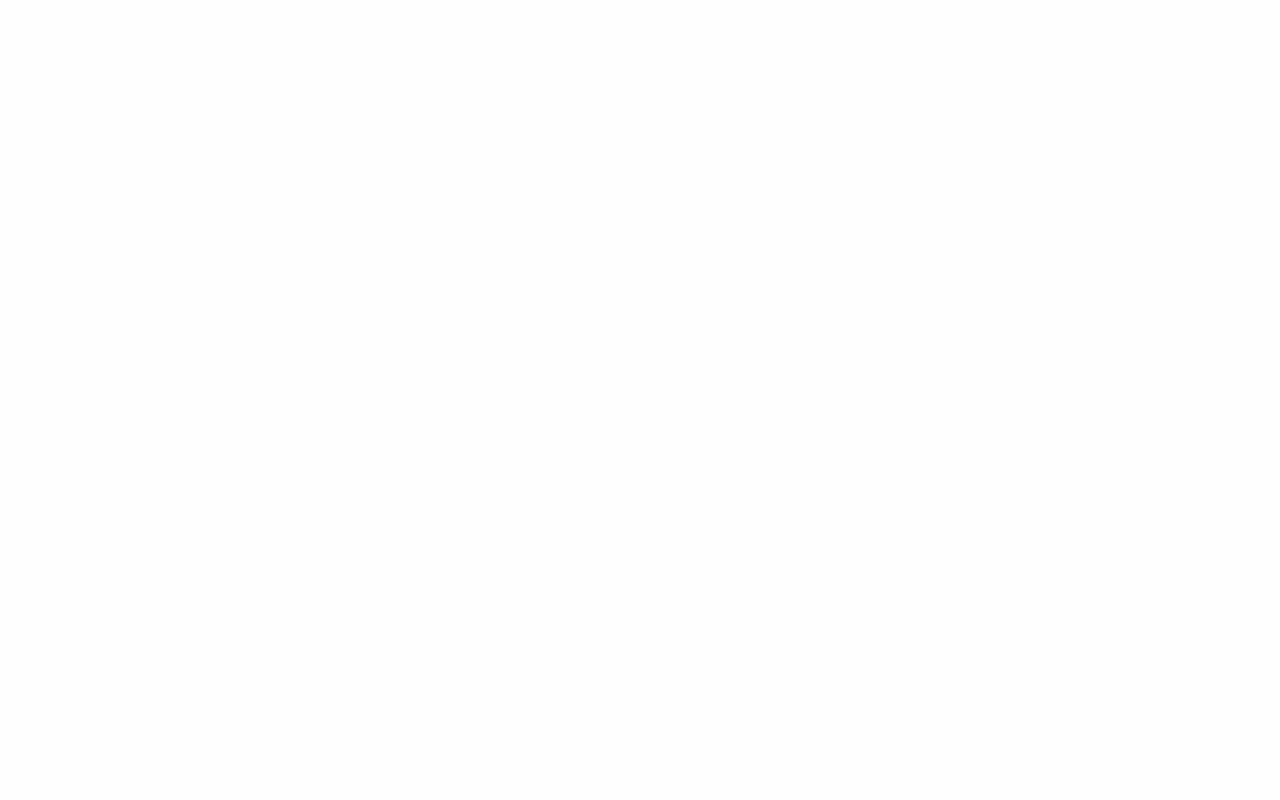
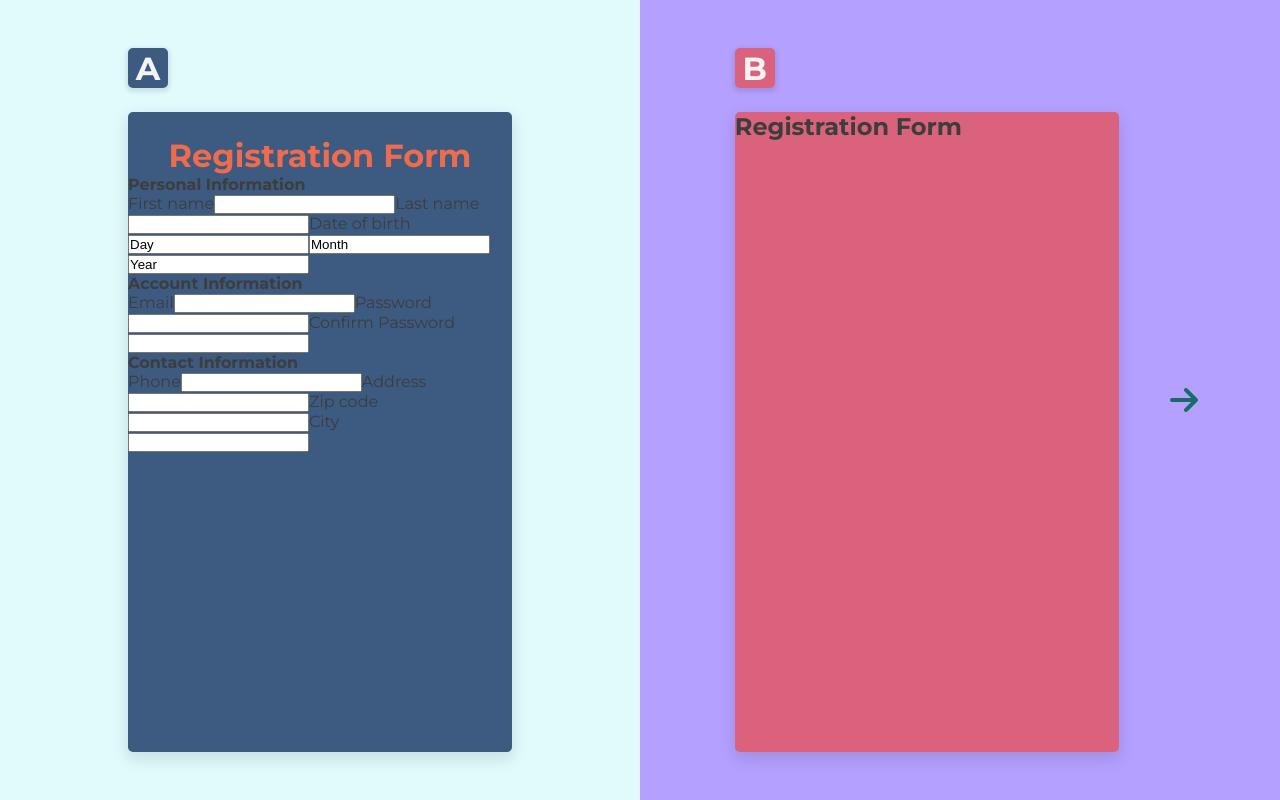
Before and after one commit to hansentim/examen-ui, a React (Create React App) app: page /test2 in a window 1280 px wide. Before the commit this address had no page. Built offline with nearby package versions, Linux system fonts and the light colour scheme.

Commit message:
added ny components and started design

```diff
--- a/src/App.js
+++ b/src/App.js
@@ -2,6 +2,8 @@
 //Components
 import Home from './pages/Home';
 import Form from './pages/Form';
+import Test2 from './pages/Test2';
+import Test3 from './pages/Test3';
 import EndPage from './pages/Endpage';
 //Styles
 import GlobalStyles from './components/GlobalStyles';
@@ -17,6 +19,8 @@
         <Routes key={location.pathname} location={location}>
           <Route path="/" element={<Home />} />
           <Route path="/form" element={<Form />} />
+          <Route path="/test2" element={<Test2 />} />
+          <Route path="/test3" element={<Test3 />} />
           <Route path="/thanks" element={<EndPage />} />
         </Routes>
       </AnimatePresence>
--- /dev/null
+++ b/src/pages/Test2.js
@@ -0,0 +1,177 @@
+import { useNavigate } from 'react-router-dom';
+//Styles & Animation
+import styled from 'styled-components';
+import { motion } from 'framer-motion';
+import AnimatedPage from '../components/AnimatedPage';
+
+const Test2 = () => {
+  const navigate = useNavigate();
+  return (
+    <AnimatedPage>
+      <StyledForm>
+        <div className="a-container">
+          <div className="formBox">
+            <div className="letterBox">A</div>
+            <FormCard1>
+                <h2 className='formTitle'>Registration Form</h2>
+                <div className='personalinfo'>
+
+                    <form action="">
+                        <h4>Personal Information</h4>
+                        <label>First name</label>
+                        <input type="text"></input>
+                        <label>Last name</label>
+                        <input type="text"></input>
+                        <label>Date of birth</label>
+                        <input type="text" value="Day"></input>
+                        <input type="text" value="Month"></input>
+                        <input type="text" value="Year"></input>
+                        <h4>Account Information</h4>
+                        <label>Email</label>
+                        <input type="email"></input>
+                        <label>Password</label>
+                        <input type="password"></input>
+                        <label>Confirm Password</label>
+                        <input type="password"></input>
+                        <h4>Contact Information</h4>
+                        <label>Phone</label>
+                        <input type="tel"></input>
+                        <label>Address</label>
+                        <input type="text"></input>
+                        <label>Zip code</label>
+                        <input type="text"></input>
+                        <label>City</label>
+                        <input type="text"></input>
+                    </form>
+
+                </div>
+
+            </FormCard1>
+          </div>
+        </div>
+        <div className="b-container">
+          <div className="formBox">
+            <div className="letterBox">B</div>
+            <FormCard2>
+                <h2>Registration Form</h2>
+
+            </FormCard2>
+          </div>
+          {/* rotera pilen */}
+          <ArrowButton
+            onClick={() => navigate('/test3')}
+            whileHover={{ scale: 2, rotate: 360 }}
+            className="fas fa-arrow-right fa-2x"
+            style={{
+              color: '#196B69',
+            }}
+          ></ArrowButton>
+        </div>
+      </StyledForm>
+    </AnimatedPage>
+  );
+};
+
+//Syle
+
+const StyledForm = styled.div`
+    display: flex;
+    width: 100%;
+    height: 100vh;
+    color: #3d3d3d;
+    background: #000;
+
+
+    .a-container {
+        height: 100%;
+        width: 50%;
+        display: flex;
+        align-items: center;
+        justify-content: center;
+        background: #E0FBFC;
+        .formBox {
+            backgroundcolor: #000;
+        /* display: flex;
+        flex-direction: column; */
+        }
+        .letterBox {
+        display: flex;
+        align-items: center;
+        justify-content: center;
+        margin: 0 0 1.5rem 2rem;
+        background: #3D5A80;
+        color: #f4f4f4;
+        height: 2.5rem;
+        width: 2.5rem;
+        border-radius: 5px;
+        text-align: center;
+        box-shadow: 0px 2px 4px 2px rgba(0, 0, 0, 0.1);
+        font-size: 2rem;
+        font-weight: 700;
+        }
+    }
+
+
+    .b-container {
+        height: 100%;
+        width: 50%;
+    display: flex;
+    align-items: center;
+    justify-content: center;
+    background: #B4A0FF;
+    .formBox {
+        backgroundcolor: #000;
+        /* display: flex;
+        flex-direction: column; */
+    }
+    .letterBox {
+        display: flex;
+        align-items: center;
+        justify-content: center;
+        margin: 0 0 1.5rem 2rem;
+        background: #DA627D;
+        height: 2.5rem;
+        width: 2.5rem;
+        border-radius: 5px;
+        text-align: center;
+        box-shadow: 0px 2px 4px 2px rgba(0, 0, 0, 0.1);
+        font-size: 2rem;
+        font-weight: 700;
+        color: #f4f4f4
+    }
+}
+`;
+
+const FormCard1 = styled.div`
+  background: #3D5A80;
+  width: 30vw;
+  height: 80vh;
+  margin: 0 2rem;
+  border-radius: 5px;
+  box-shadow: 0px 6px 15px 2px rgba(0, 0, 0, 0.1);
+  display: flex;
+  align-items:center;
+  /* justify-content:center; */
+  flex-direction: column;
+  .formTitle{
+      font-size: 2rem;
+      color: #EE6C4D;
+      margin-top: 1.5rem;
+  }
+`;
+const FormCard2 = styled.div`
+  background: #DA627D;
+  width: 30vw;
+  height: 80vh;
+  margin: 0 2rem;
+  border-radius: 5px;
+  box-shadow: 0px 6px 15px 2px rgba(0, 0, 0, 0.1);
+`;
+
+const ArrowButton = styled(motion.button)`
+  padding: 0.5rem 1.2rem;
+  border: none;
+  background: none;
+`;
+
+export default Test2;
--- /dev/null
+++ b/src/pages/Test3.js
@@ -0,0 +1,131 @@
+import { useNavigate } from 'react-router-dom';
+//Styles & Animation
+import styled from 'styled-components';
+import { motion } from 'framer-motion';
+import AnimatedPage from '../components/AnimatedPage';
+
+const Test2 = () => {
+  const navigate = useNavigate();
+  return (
+    <AnimatedPage>
+      <StyledForm>
+        <div className="a-container">
+          <div className="formBox">
+            <div className="letterBox">A</div>
+            <FormCard1>form a</FormCard1>
+          </div>
+        </div>
+        <div className="b-container">
+          <div className="formBox">
+            <div className="letterBox">B</div>
+            <FormCard2>
+                form b
+            </FormCard2>
+          </div>
+          {/* rotera pilen */}
+          <ArrowButton
+            onClick={() => navigate('/test3')}
+            whileHover={{ scale: 2, rotate: 360 }}
+            className="fas fa-arrow-right fa-2x"
+            style={{
+              color: '#3d3d3d',
+            }}
+          ></ArrowButton>
+        </div>
+      </StyledForm>
+    </AnimatedPage>
+  );
+};
+
+//Syle
+
+const StyledForm = styled.div`
+    display: flex;
+    width: 100%;
+    height: 100vh;
+    color: #3d3d3d;
+    background: #F48668;
+
+
+    .a-container {
+        height: 100%;
+        width: 50%;
+        display: flex;
+        align-items: center;
+        justify-content: center;
+        background: #F48668;
+        .formBox {
+            backgroundcolor: #000;
+        /* display: flex;
+        flex-direction: column; */
+        }
+        .letterBox {
+        display: flex;
+        align-items: center;
+        justify-content: center;
+        margin: 0 0 1.5rem 2rem;
+        background: #fdfdfd;
+        height: 2.5rem;
+        width: 2.5rem;
+        border-radius: 5px;
+        text-align: center;
+        box-shadow: 0px 2px 4px 2px rgba(0, 0, 0, 0.1);
+        font-size: 2rem;
+        font-weight: 700;
+        }
+    }
+
+
+    .b-container {
+        height: 100%;
+        width: 50%;
+    display: flex;
+    align-items: center;
+    justify-content: center;
+    background: #DD614A;
+    .formBox {
+        backgroundcolor: #000;
+        /* display: flex;
+        flex-direction: column; */
+    }
+    .letterBox {
+        display: flex;
+        align-items: center;
+        justify-content: center;
+        margin: 0 0 1.5rem 2rem;
+        background: #fdfdfd;
+        height: 2.5rem;
+        width: 2.5rem;
+        border-radius: 5px;
+        text-align: center;
+        box-shadow: 0px 2px 4px 2px rgba(0, 0, 0, 0.1);
+        font-size: 2rem;
+        font-weight: 700;
+    }
+}
+`;
+
+const FormCard1 = styled.div`
+  background: #fdfdfd;
+  width: 30vw;
+  height: 55vh;
+  margin: 0 2rem;
+  border-radius: 5px;
+  box-shadow: 0px 6px 15px 2px rgba(0, 0, 0, 0.1);
+`;
+const FormCard2 = styled.div`
+  background: #fdfdfd;
+  width: 30vw;
+  height: 55vh;
+  margin: 0 2rem;
+  border-radius: 5px;
+  box-shadow: 0px 6px 15px 2px rgba(0, 0, 0, 0.1);
+`;
+
+const ArrowButton = styled(motion.button)`
+  padding: 0.5rem 1.2rem;
+  border: none;
+  background: none;
+`;
+
+export default Test2;
```
Also changed, not shown: 1 other file (tests, documents, lock files or other folders).
